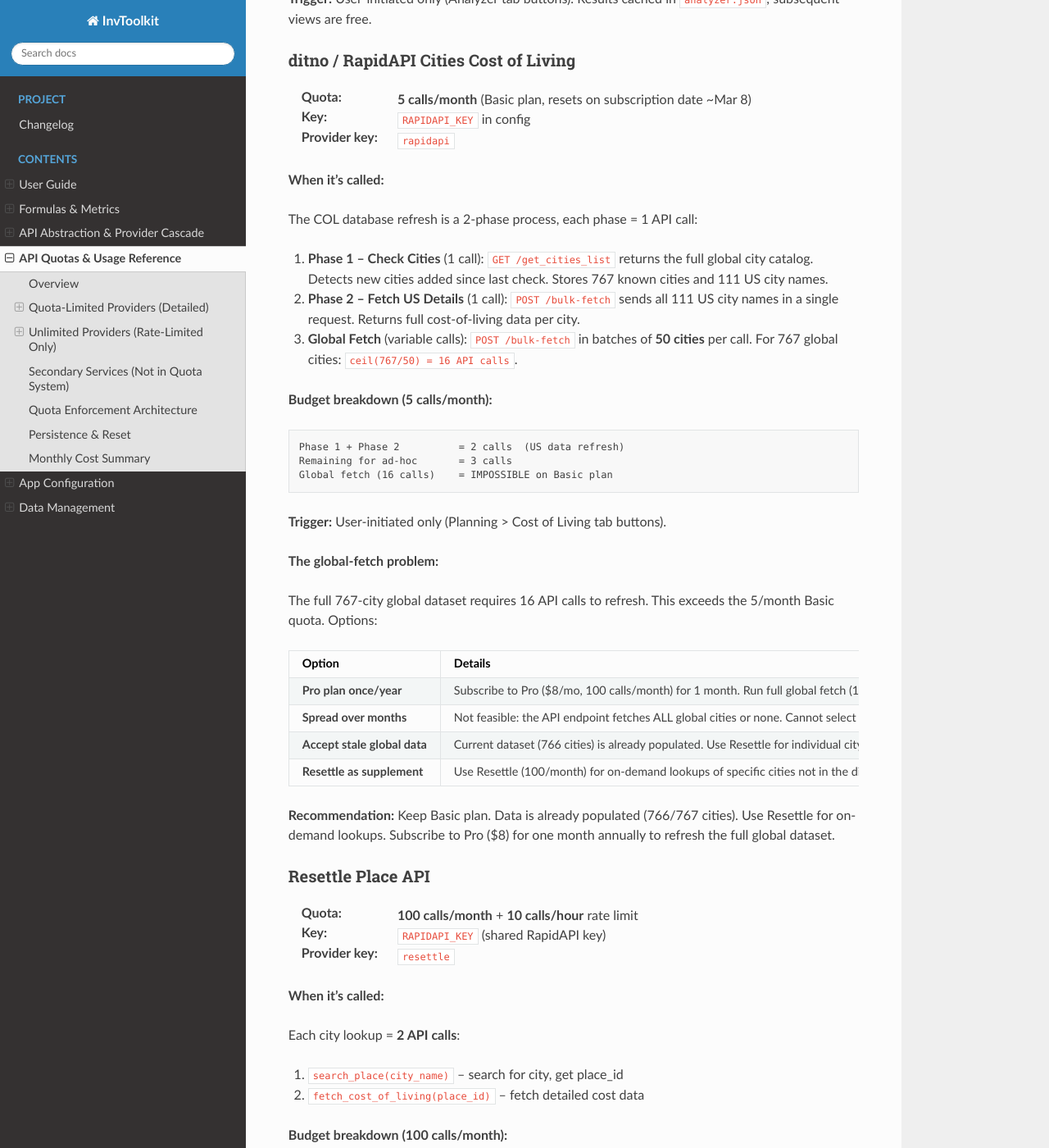
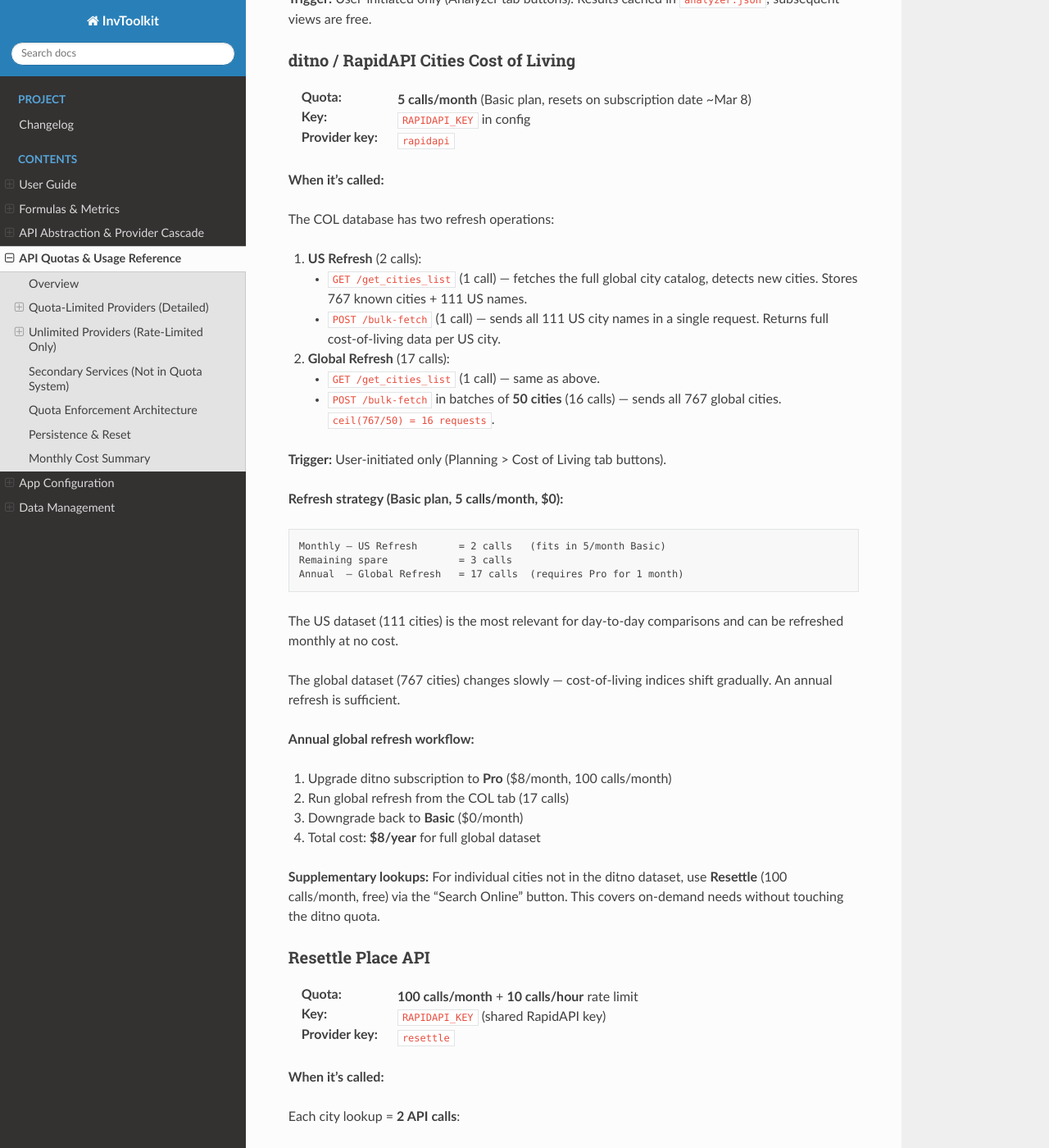
Before and after one commit to ablanc0/Investment-Toolkit-App, a Sphinx documentation site: the page built from docs/architecture/api-quotas.rst, in a window 1280 px wide and 1400 px high, scrolled down 2085 px. Shown: the whole window at 82% size. Built offline with Sphinx 7.4.7 and the Read the Docs theme 3.1.0, drawn with Linux system fonts in a browser that asks for light colours; some of the changed text lies outside the part shown.

Commit message:
docs: clarify ditno refresh strategy (US monthly + global annually)

```diff
--- a/docs/architecture/api-quotas.rst
+++ b/docs/architecture/api-quotas.rst
@@ -45,7 +45,7 @@
      - 5 / month
      - Basic (free)
      - $0
-     - COL bulk city database (767 cities)
+     - COL database: US monthly (2 calls), global annually (17 calls)
    * - **Resettle**
      - 100 / month + 10/hr
      - Basic (free)
@@ -125,61 +125,47 @@
 
 **When it's called:**
 
-The COL database refresh is a 2-phase process, each phase = 1 API call:
+The COL database has two refresh operations:
 
-1. **Phase 1 -- Check Cities** (1 call):
-   ``GET /get_cities_list`` returns the full global city catalog.
-   Detects new cities added since last check.  Stores 767 known cities
-   and 111 US city names.
+1. **US Refresh** (2 calls):
 
-2. **Phase 2 -- Fetch US Details** (1 call):
-   ``POST /bulk-fetch`` sends all 111 US city names in a single request.
-   Returns full cost-of-living data per city.
+   - ``GET /get_cities_list`` (1 call) — fetches the full global city
+     catalog, detects new cities.  Stores 767 known cities + 111 US names.
+   - ``POST /bulk-fetch`` (1 call) — sends all 111 US city names in a
+     single request.  Returns full cost-of-living data per US city.
 
-3. **Global Fetch** (variable calls):
-   ``POST /bulk-fetch`` in batches of **50 cities** per call.
-   For 767 global cities: ``ceil(767/50) = 16 API calls``.
+2. **Global Refresh** (17 calls):
 
-**Budget breakdown (5 calls/month):**
+   - ``GET /get_cities_list`` (1 call) — same as above.
+   - ``POST /bulk-fetch`` in batches of **50 cities** (16 calls) — sends
+     all 767 global cities.  ``ceil(767/50) = 16 requests``.
+
+**Trigger:** User-initiated only (Planning > Cost of Living tab buttons).
+
+**Refresh strategy (Basic plan, 5 calls/month, $0):**
 
 .. code-block:: text
 
-   Phase 1 + Phase 2          = 2 calls  (US data refresh)
-   Remaining for ad-hoc       = 3 calls
-   Global fetch (16 calls)    = IMPOSSIBLE on Basic plan
+   Monthly — US Refresh       = 2 calls   (fits in 5/month Basic)
+   Remaining spare            = 3 calls
+   Annual  — Global Refresh   = 17 calls  (requires Pro for 1 month)
 
-**Trigger:** User-initiated only (Planning > Cost of Living tab buttons).
+The US dataset (111 cities) is the most relevant for day-to-day
+comparisons and can be refreshed monthly at no cost.
 
-**The global-fetch problem:**
+The global dataset (767 cities) changes slowly — cost-of-living indices
+shift gradually.  An annual refresh is sufficient.
 
-The full 767-city global dataset requires 16 API calls to refresh.
-This exceeds the 5/month Basic quota.  Options:
+**Annual global refresh workflow:**
 
-.. list-table::
-   :header-rows: 1
-   :widths: 30 70
+1. Upgrade ditno subscription to **Pro** ($8/month, 100 calls/month)
+2. Run global refresh from the COL tab (17 calls)
+3. Downgrade back to **Basic** ($0/month)
+4. Total cost: **$8/year** for full global dataset
 
-   * - Option
-     - Details
-   * - **Pro plan once/year**
-     - Subscribe to Pro ($8/mo, 100 calls/month) for 1 month.  Run full
-       global fetch (16 calls).  Downgrade back to Basic.  COL data is
-       relatively stable -- annual refresh is sufficient.
-   * - **Spread over months**
-     - Not feasible: the API endpoint fetches ALL global cities or none.
-       Cannot select subsets.  Would need code changes to support partial
-       batching over multiple months.
-   * - **Accept stale global data**
-     - Current dataset (766 cities) is already populated.  Use Resettle
-       for individual city lookups when needed.  Only refresh global when
-       significant changes are expected.
-   * - **Resettle as supplement**
-     - Use Resettle (100/month) for on-demand lookups of specific cities
-       not in the ditno database.  2 calls per city = 50 cities/month.
-
-**Recommendation:** Keep Basic plan.  Data is already populated (766/767
-cities).  Use Resettle for on-demand lookups.  Subscribe to Pro ($8) for
-one month annually to refresh the full global dataset.
+**Supplementary lookups:** For individual cities not in the ditno dataset,
+use **Resettle** (100 calls/month, free) via the "Search Online" button.
+This covers on-demand needs without touching the ditno quota.
 
 
 Resettle Place API
```
